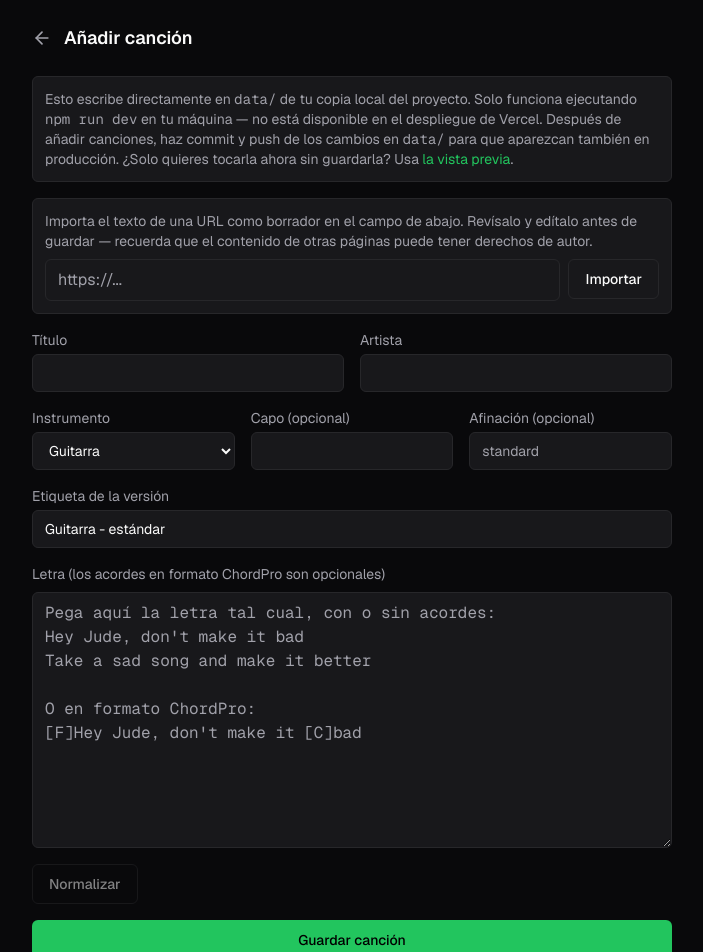
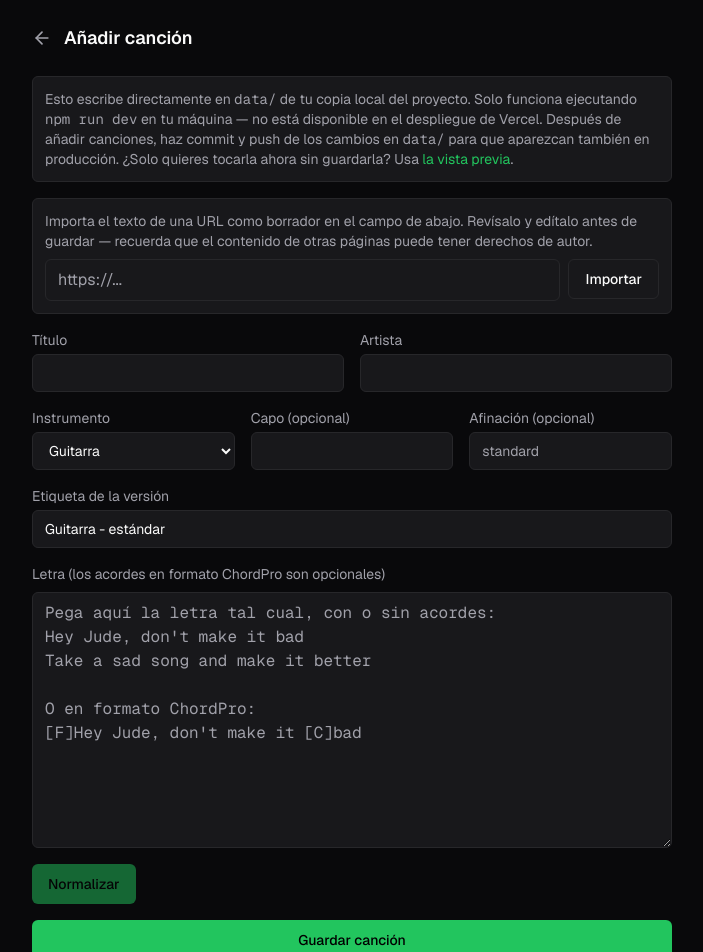
Before and after one commit to DanielMartinezSebastian/guitar-tabs-lyrics, a Next.js app: page /admin/songs/new in a window 1280 px wide. Shown: the top 952 px of the page, without its empty margins (288-991 px from the left). Built offline with nearby package versions, Linux system fonts and the light colour scheme.

Commit message:
Reordenar y unificar estilo de los botones Normalizar/Deshacer

```diff
--- a/src/components/add-song-form.tsx
+++ b/src/components/add-song-form.tsx
@@ -2,6 +2,7 @@
 
 import { useState, type FormEvent } from "react";
 import Link from "next/link";
+import { RotateCcw } from "lucide-react";
 import { Button } from "./ui/button";
 import { INSTRUMENT_OPTIONS, SongContentFields } from "./song-content-fields";
 import { ScrapeImport } from "./scrape-import";
@@ -141,19 +142,14 @@ export function AddSongForm() {
       {error && <p className="text-sm text-red-400">{error}</p>}
 
       <div className="flex gap-2">
-        <Button
-          type="button"
-          variant="outline"
-          disabled={!content.trim()}
-          onClick={handleNormalize}
-        >
+        {preNormalizeText !== null && (
+          <Button type="button" title="Deshacer normalización" onClick={handleUndo}>
+            <RotateCcw className="h-4 w-4" />
+          </Button>
+        )}
+        <Button type="button" disabled={!content.trim()} onClick={handleNormalize}>
           Normalizar
         </Button>
-        {preNormalizeText !== null && (
-          <Button type="button" variant="outline" onClick={handleUndo}>
-            Deshacer
-          </Button>
-        )}
       </div>
 
       <Button type="submit" disabled={submitting}>
--- a/src/components/preview-form.tsx
+++ b/src/components/preview-form.tsx
@@ -3,7 +3,7 @@
 import { useState, type FormEvent } from "react";
 import Link from "next/link";
 import { useRouter, useSearchParams } from "next/navigation";
-import { ArrowLeft } from "lucide-react";
+import { ArrowLeft, RotateCcw } from "lucide-react";
 import { Button } from "./ui/button";
 import { SongContentFields, INSTRUMENT_OPTIONS } from "./song-content-fields";
 import { ScrapeImport } from "./scrape-import";
@@ -104,19 +104,14 @@ export function PreviewForm() {
         />
 
         <div className="flex gap-2">
-          <Button
-            type="button"
-            variant="outline"
-            disabled={!content.trim()}
-            onClick={handleNormalize}
-          >
+          {preNormalizeText !== null && (
+            <Button type="button" title="Deshacer normalización" onClick={handleUndo}>
+              <RotateCcw className="h-4 w-4" />
+            </Button>
+          )}
+          <Button type="button" disabled={!content.trim()} onClick={handleNormalize}>
             Normalizar
           </Button>
-          {preNormalizeText !== null && (
-            <Button type="button" variant="outline" onClick={handleUndo}>
-              Deshacer
-            </Button>
-          )}
         </div>
 
         <Button type="submit">Ver vista previa</Button>
```
